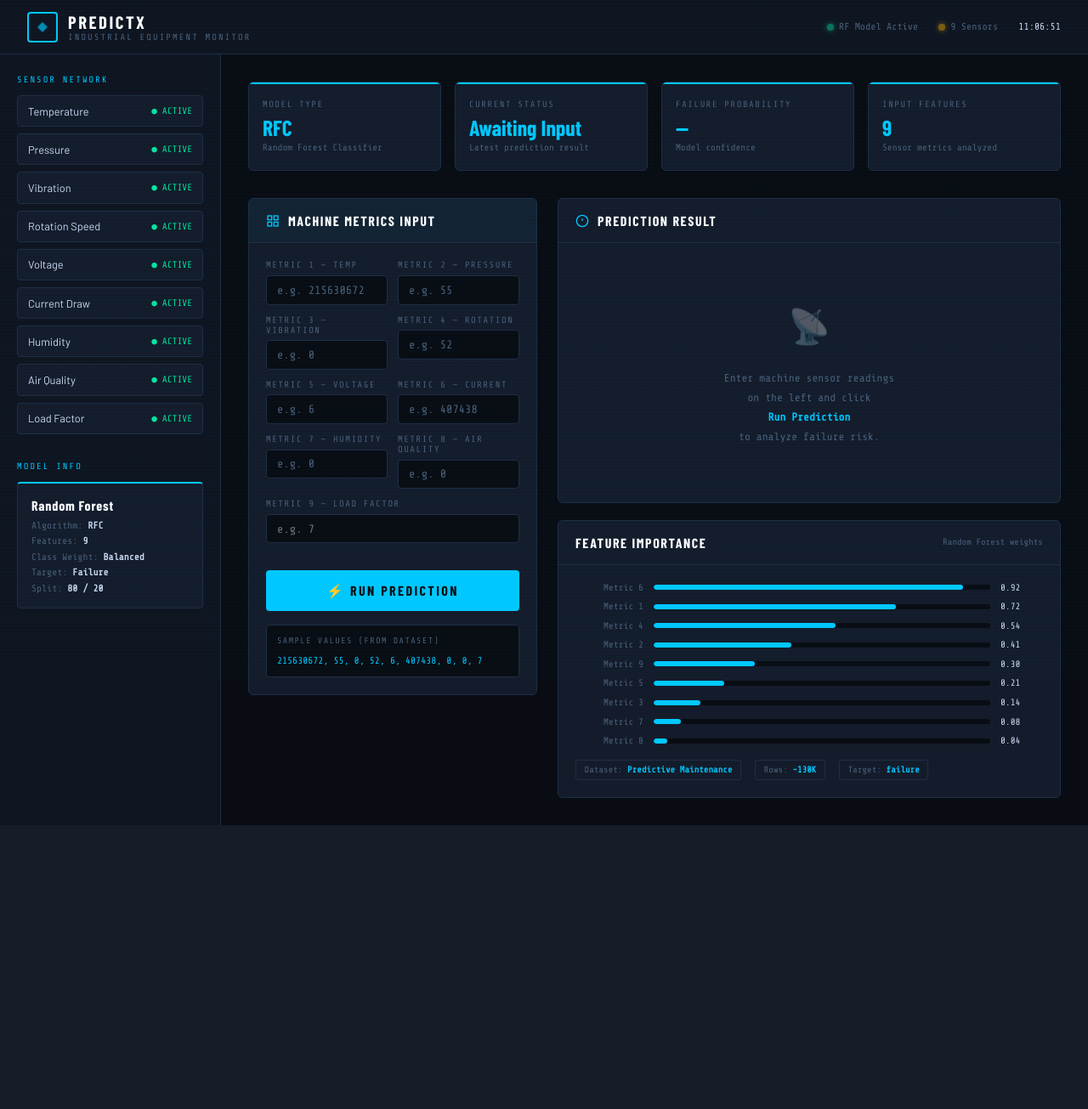
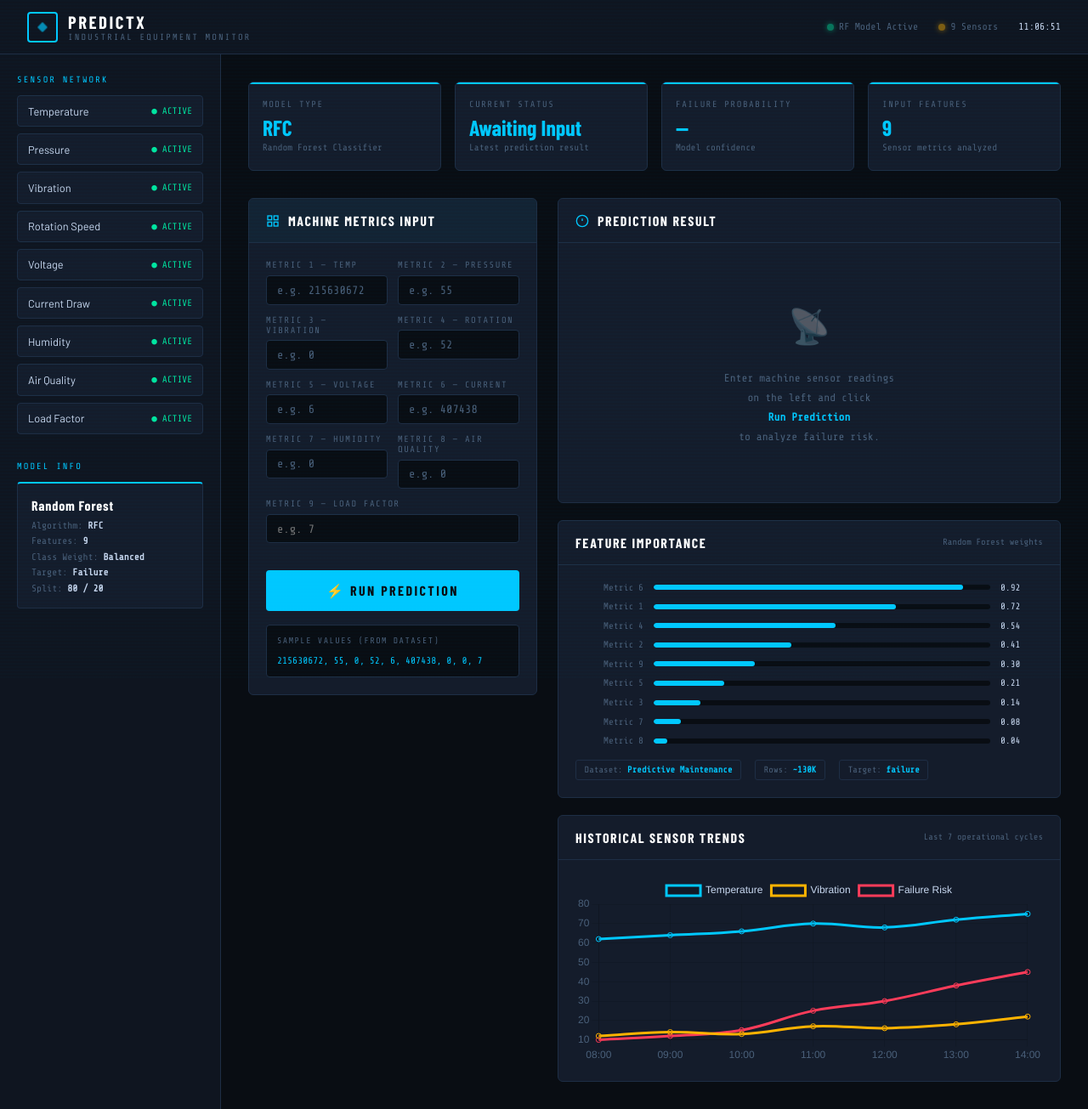
Before and after one commit to shravani-j/predictive-maintenance-analysis, a Flask app: page / in a window 1280 px wide. Shown: the whole page at 85% size. Before the commit the page ends 971 px from the top, so only its background shows below. Run offline with Flask 3, Linux system fonts and the light colour scheme; parts of the project's set-up code (start-up, migrations or seed data) failed here and were passed over; some web fonts are replaced.

Commit message:
charts added

```diff
--- a/templates/index.html
+++ b/templates/index.html
@@ -849,7 +849,24 @@
             </div>
           </div>
         </div>
+<!-- HISTORICAL SENSOR CHART -->
+<div class="chart-box fade-in">
 
+  <div class="chart-header">
+    <h2>Historical Sensor Trends</h2>
+
+    <span style="font-family:var(--mono);font-size:0.65rem;color:var(--muted);">
+      Last 7 operational cycles
+    </span>
+  </div>
+
+  <div class="chart-body">
+
+    <canvas id="historyChart" height="120"></canvas>
+
+  </div>
+
+</div>
       </div>
     </div>
   </main>
@@ -864,6 +881,83 @@
   }
   tick(); setInterval(tick, 1000);
 </script>
+<script src="https://cdn.jsdelivr.net/npm/chart.js"></script>
 
+<script>
+
+const historyCtx = document.getElementById('historyChart');
+
+new Chart(historyCtx, {
+
+    type: 'line',
+
+    data: {
+
+        labels: [
+            '08:00',
+            '09:00',
+            '10:00',
+            '11:00',
+            '12:00',
+            '13:00',
+            '14:00'
+        ],
+
+        datasets: [
+
+            {
+                label: 'Temperature',
+                data: [62, 64, 66, 70, 68, 72, 75],
+                borderColor: '#00c8ff',
+                tension: 0.4
+            },
+
+            {
+                label: 'Vibration',
+                data: [12, 14, 13, 17, 16, 18, 22],
+                borderColor: '#ffb300',
+                tension: 0.4
+            },
+
+            {
+                label: 'Failure Risk',
+                data: [10, 12, 15, 25, 30, 38, 45],
+                borderColor: '#ff3c5a',
+                tension: 0.4
+            }
+
+        ]
+    },
+
+    options: {
+
+        responsive: true,
+
+        plugins: {
+            legend: {
+                labels: {
+                    color: '#c8d8f0'
+                }
+            }
+        },
+
+        scales: {
+
+            x: {
+                ticks: {
+                    color: '#4a607a'
+                }
+            },
+
+            y: {
+                ticks: {
+                    color: '#4a607a'
+                }
+            }
+        }
+    }
+});
+
+</script>
 </body>
 </html>
```
